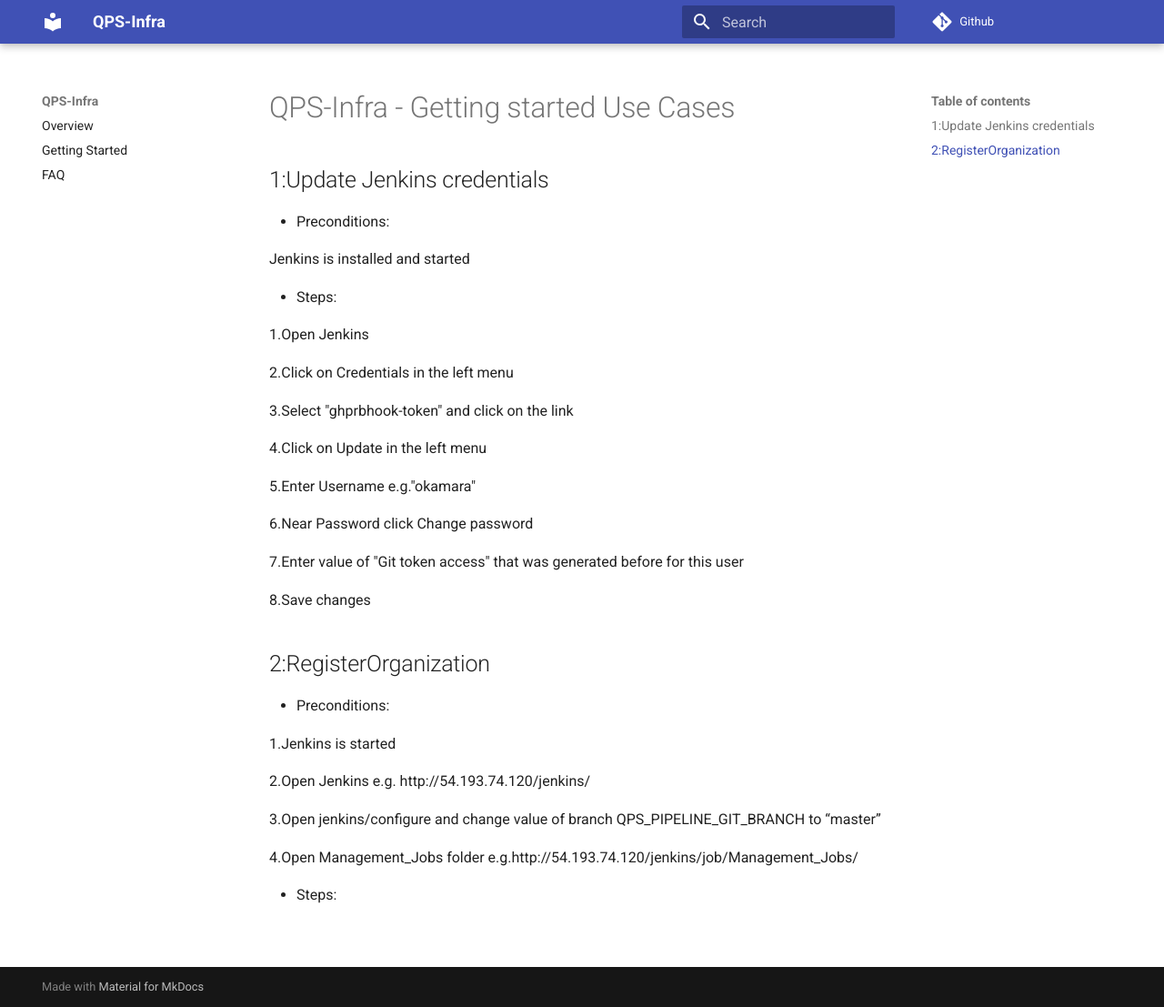
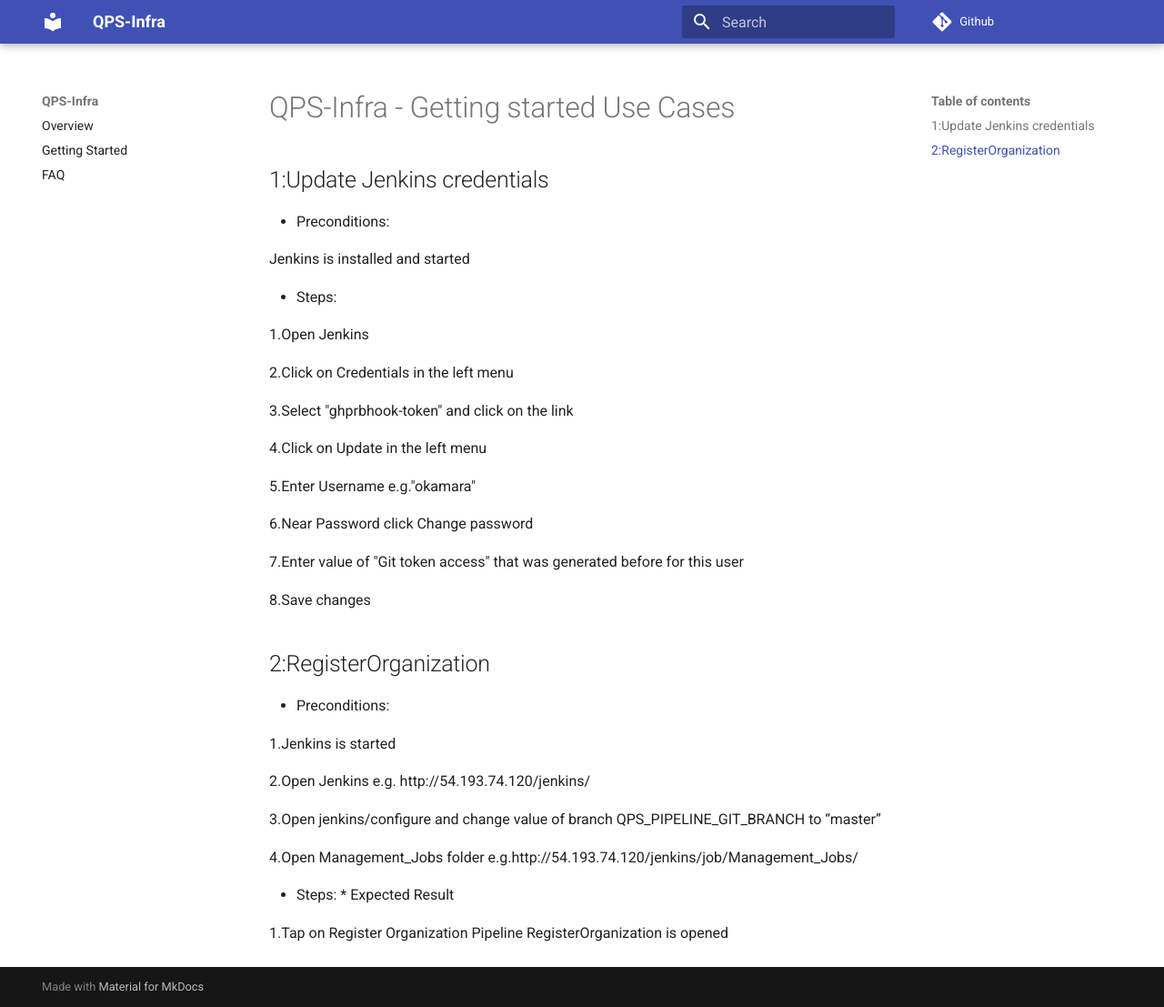
Before and after one commit to zebrunner/community-edition, an MkDocs documentation site: the page built from docs/usage.md, in a window 1280 px wide and 1107 px high. Shown: the whole window at 91% size. Built offline with MkDocs 1.6.1 and Material for MkDocs 9.7.7, drawn with Linux system fonts in a browser that asks for light colours; comment, search, counter and statistics services are not loaded; old or Windows-style settings are respelled for this version of MkDocs.

Commit message:
Update usage.md

```diff
--- a/docs/usage.md
+++ b/docs/usage.md
@@ -34,4 +34,6 @@
 
 4.Open Management_Jobs folder e.g.http://54.193.74.120/jenkins/job/Management_Jobs/
 
-* Steps:
+* Steps:                                                   * Expected Result
+
+1.Tap on Register Organization                              Pipeline RegisterOrganization is opened
```
